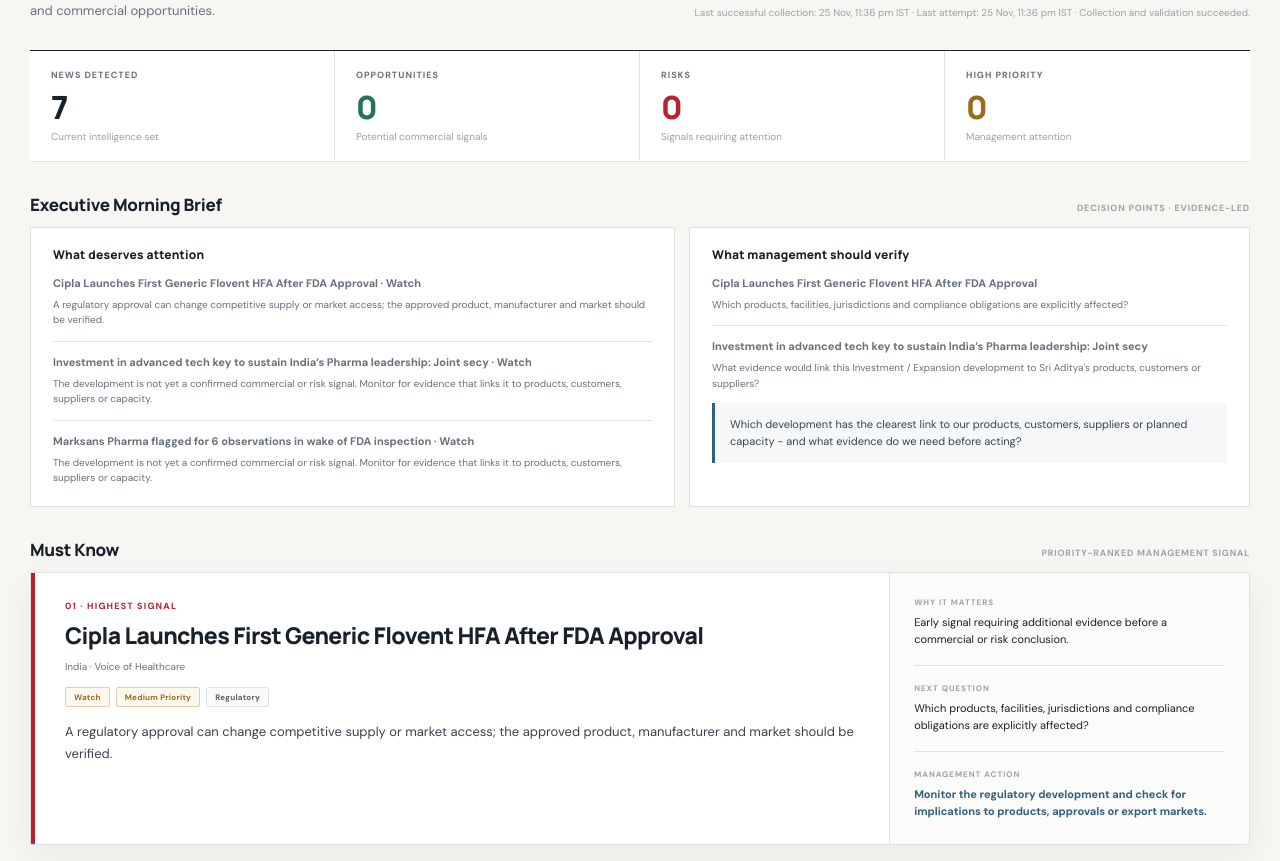
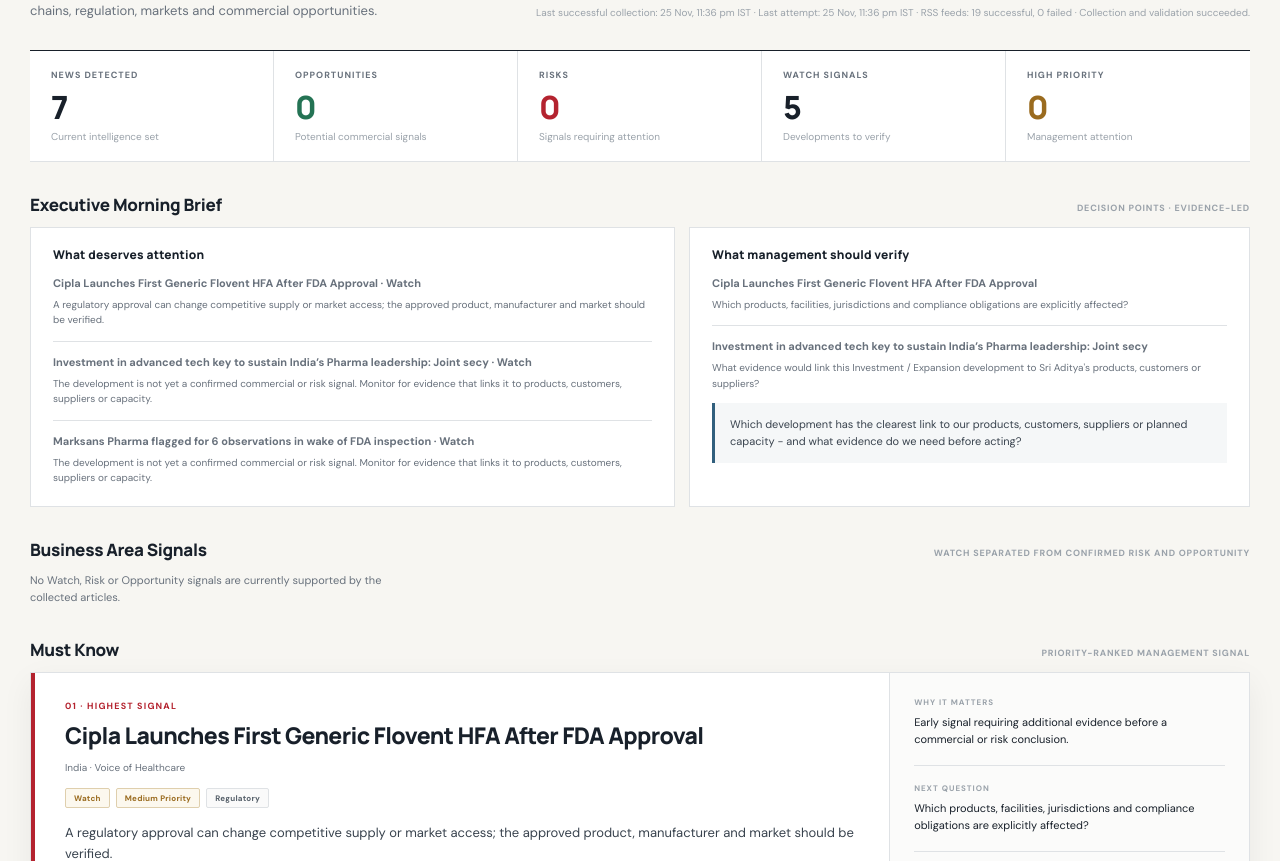
Before and after one commit to hrsriadityapharmachem-ux/pharma-md-intelligence, a plain HTML site: page index.html in a window 1280 px wide. Shown: the part 242-1103 px from the top of the page. Drawn offline with Linux system fonts and the light colour scheme.

Commit message:
Show Watch signals and partial feed health on dashboard

```diff
--- a/index.html
+++ b/index.html
@@ -48,7 +48,7 @@ a{color:inherit}
 .updated strong{display:block;color:var(--ink);font-size:11px}
 
 /* KPI STRIP */
-.kpis{display:grid;grid-template-columns:repeat(4,1fr);border-top:1px solid var(--ink);border-bottom:1px solid var(--rule);background:var(--white)}
+.kpis{display:grid;grid-template-columns:repeat(5,minmax(0,1fr));border-top:1px solid var(--ink);border-bottom:1px solid var(--rule);background:var(--white)}
 .kpi{min-height:105px;padding:18px 21px;border-right:1px solid var(--rule)}
 .kpi:last-child{border-right:0}
 .kpi-label{color:var(--muted);font-size:9px;font-weight:800;letter-spacing:1px;text-transform:uppercase}
@@ -71,6 +71,13 @@ a{color:inherit}
 .brief-item:last-child{padding:0;margin:0;border:0}
 .brief-item strong{display:block;margin-bottom:5px;font-size:11px;line-height:1.45}
 .brief-item p{margin:0;color:var(--muted);font-size:10px;line-height:1.55}
+.area-grid{display:grid;grid-template-columns:repeat(3,minmax(0,1fr));gap:9px;margin-top:12px}
+.area-card{background:var(--white);border:1px solid var(--rule);padding:12px 14px}
+.area-name{font-size:10px;font-weight:800;color:var(--ink);margin-bottom:7px}
+.area-metrics{font-size:9px;color:var(--muted);line-height:1.6}
+.area-metrics strong{color:var(--ink)}
+@media(max-width:900px){.area-grid{grid-template-columns:repeat(2,minmax(0,1fr))}}
+@media(max-width:600px){.area-grid{grid-template-columns:1fr}}
 .brief-question{margin-top:12px;padding:13px 15px;background:#f5f7f8;border-left:3px solid var(--blue);color:#39434e;font-size:11px;line-height:1.55}
 .brief-empty{color:var(--muted);font-size:11px;line-height:1.6}
 
@@ -122,6 +129,9 @@ a{color:inherit}
  .hero{grid-template-columns:1fr}
  .updated{text-align:left}
  .brief-grid{grid-template-columns:1fr}
+ .kpis{grid-template-columns:repeat(3,minmax(0,1fr))}
+ .kpi:nth-child(3){border-right:0}
+ .kpi:nth-child(-n+3){border-bottom:1px solid var(--rule)}
  .feature{grid-template-columns:1fr}
  .feature-side{border-left:0;border-top:1px solid var(--rule)}
  .intel-row{grid-template-columns:7px 1fr}
@@ -168,6 +178,7 @@ a{color:inherit}
   <div class="kpi"><div class="kpi-label">News detected</div><div class="kpi-value" id="newsCount">0</div><div class="kpi-note">Current intelligence set</div></div>
   <div class="kpi op"><div class="kpi-label">Opportunities</div><div class="kpi-value" id="opportunityCount">0</div><div class="kpi-note">Potential commercial signals</div></div>
   <div class="kpi risk"><div class="kpi-label">Risks</div><div class="kpi-value" id="riskCount">0</div><div class="kpi-note">Signals requiring attention</div></div>
+  <div class="kpi"><div class="kpi-label">Watch signals</div><div class="kpi-value" id="watchCount">0</div><div class="kpi-note">Developments to verify</div></div>
   <div class="kpi high"><div class="kpi-label">High priority</div><div class="kpi-value" id="highPriorityCount">0</div><div class="kpi-note">Management attention</div></div>
 </section>
 
@@ -176,6 +187,9 @@ a{color:inherit}
   <div class="brief-panel"><h3>What deserves attention</h3><div id="briefAttention" class="brief-empty">Loading management insights...</div></div>
   <div class="brief-panel"><h3>What management should verify</h3><div id="briefInvestigate" class="brief-empty">Loading investigation points...</div><div id="briefQuestion" class="brief-question"></div></div>
 </section>
+
+<div class="section-head"><h2>Business Area Signals</h2><span>Watch separated from confirmed risk and opportunity</span></div>
+<section id="businessSignals" class="area-grid"><div class="brief-empty">Loading business-area signals...</div></section>
 
 <div class="section-head"><h2>Must Know</h2><span>Priority-ranked management signal</span></div>
 <section id="mustKnow"></section>
@@ -268,6 +282,12 @@ function renderMustKnow(article){
     </aside>
   </div>`;
 }
+function renderBusinessSignals(breakdown){
+  const box=document.getElementById("businessSignals");
+  const entries=Object.entries(breakdown||{}).filter(([,v])=>v&&Number(v.total)>0).sort((a,b)=>Number(b[1].total)-Number(a[1].total));
+  if(!entries.length){box.innerHTML='<div class="brief-empty">No Watch, Risk or Opportunity signals are currently supported by the collected articles.</div>';return;}
+  box.innerHTML=entries.map(([area,v])=>'<div class="area-card"><div class="area-name">'+escapeHtml(area)+'</div><div class="area-metrics"><strong>'+Number(v.total||0)+'</strong> signals · '+Number(v.watch||0)+' Watch · '+Number(v.opportunities||0)+' Opportunities · '+Number(v.risks||0)+' Risks</div></div>').join("");
+}
 function renderDailyBrief(brief){
   const attention=document.getElementById("briefAttention");
   const investigate=document.getElementById("briefInvestigate");
@@ -322,9 +342,10 @@ async function loadData(){
   document.getElementById("newsCount").textContent=articles.length;
   document.getElementById("opportunityCount").textContent=articles.filter(a=>a.signal==="Opportunity").length;
   document.getElementById("riskCount").textContent=articles.filter(a=>a.signal==="Risk").length;
+  document.getElementById("watchCount").textContent=articles.filter(a=>a.signal==="Watch").length;
   document.getElementById("highPriorityCount").textContent=articles.filter(a=>a.priority==="Critical"||a.priority==="High").length;
   const mustKnow=Array.isArray(data.must_know)&&data.must_know.length?data.must_know[0]:chooseMustKnow(articles);
-  renderMustKnow(mustKnow);renderDailyBrief(data.daily_brief||{});renderArticles(articles,mustKnow);
+  renderMustKnow(mustKnow);renderDailyBrief(data.daily_brief||{});renderBusinessSignals(data.business_signal_breakdown||{});renderArticles(articles,mustKnow);
   document.getElementById("lastUpdated").textContent="Content updated "+formatIndiaTime(data.updated);
   const dot=document.getElementById("statusDot"),label=document.getElementById("statusLabel"),monitorLabel=document.getElementById("pipelineStatus");
   try{
@@ -338,9 +359,12 @@ async function loadData(){
    const stale=!lastSuccess||Number.isNaN(lastSuccess.getTime())||age>(morningWindow()?25:130);
    const contentStale=!Number.isFinite(contentAge)||contentAge>72;
    const contentMismatch=!!contentStamp&&(!Number.isFinite(contentStamp.getTime())||Math.abs(contentStamp.getTime()-dataStamp.getTime())>5*60*1000);
-   const failed=monitor.status==="failure";dot.className="status-dot"+((stale||contentStale||failed||contentMismatch)?" stale":"");
-   label.textContent=failed?"Refresh failed":stale?"Pipeline delayed":contentMismatch?"Data/status mismatch":contentStale?"Intelligence content is over 72 hours old":"Pipeline healthy";
-   monitorLabel.textContent="Last successful collection: "+(lastSuccess?formatIndiaTime(monitor.last_success_at):"Not recorded")+(lastAttempt?" · Last attempt: "+formatIndiaTime(monitor.last_attempt_at):"")+(monitor.message?" · "+monitor.message:"")+(contentMismatch?" · Published data and pipeline timestamps do not match.":"")+(contentStale?" · The latest eligible article dataset is over 72 hours old; feeds may be healthy but there is no sufficiently recent content.":"");
+   const failed=monitor.status==="failure";
+   const partial=monitor.status==="partial"||Number(monitor.failed_feeds||0)>0;
+   dot.className="status-dot"+((stale||contentStale||failed||partial||contentMismatch)?" stale":"");
+   label.textContent=failed?"Refresh failed":partial?"Partial feed coverage":stale?"Pipeline delayed":contentMismatch?"Data/status mismatch":contentStale?"Intelligence content is over 72 hours old":"Pipeline healthy";
+   const feedSummary="RSS feeds: "+Number(monitor.successful_feeds||0)+" successful, "+Number(monitor.failed_feeds||0)+" failed";
+   monitorLabel.textContent="Last successful collection: "+(lastSuccess?formatIndiaTime(monitor.last_success_at):"Not recorded")+(lastAttempt?" · Last attempt: "+formatIndiaTime(monitor.last_attempt_at):"")+" · "+feedSummary+(monitor.message?" · "+monitor.message:"")+(contentMismatch?" · Published data and pipeline timestamps do not match.":"")+(contentStale?" · The latest eligible article dataset is over 72 hours old; feeds may be healthy but there is no sufficiently recent content.":"");
   }catch(e){dot.className="status-dot stale";label.textContent="Monitoring unavailable";monitorLabel.textContent="Pipeline health could not be verified; content timestamp is shown separately.";console.error(e);}
  }catch(error){
   console.error(error);const dot=document.getElementById("statusDot"),label=document.getElementById("statusLabel");
```
